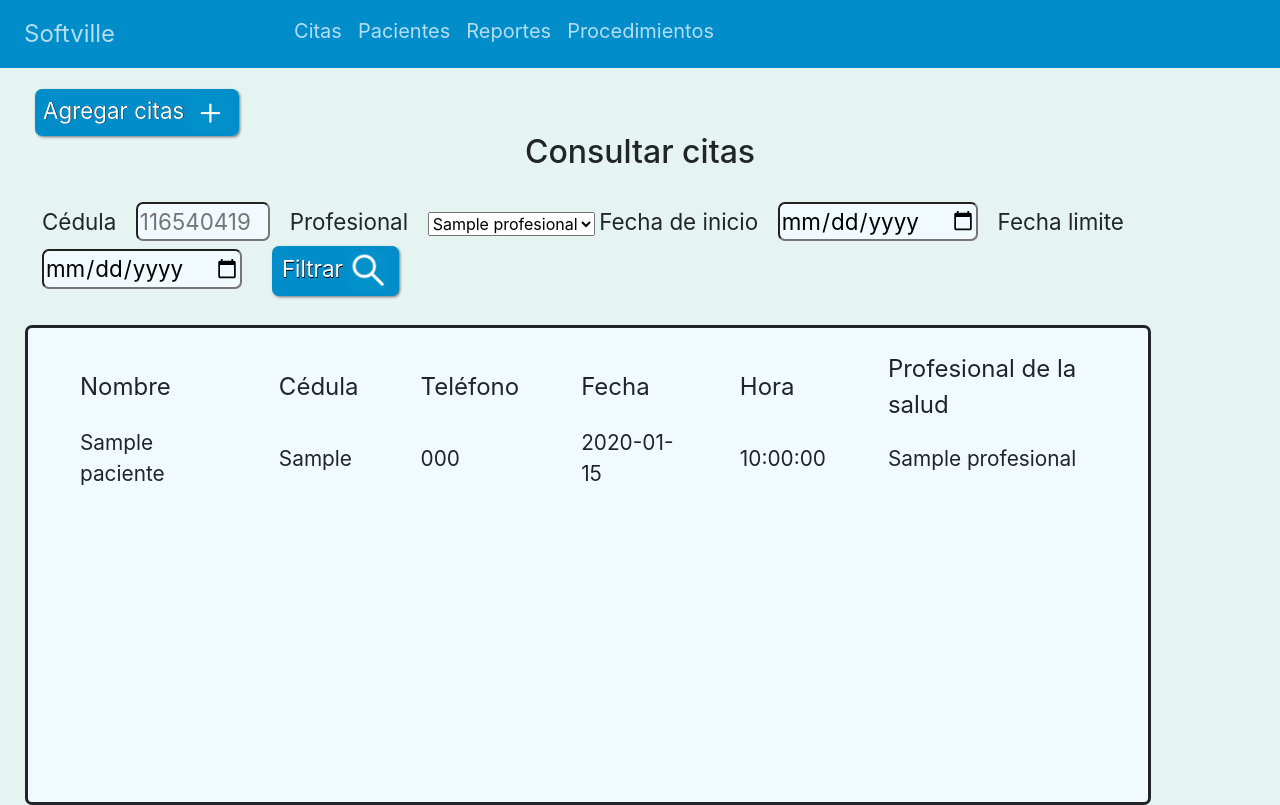
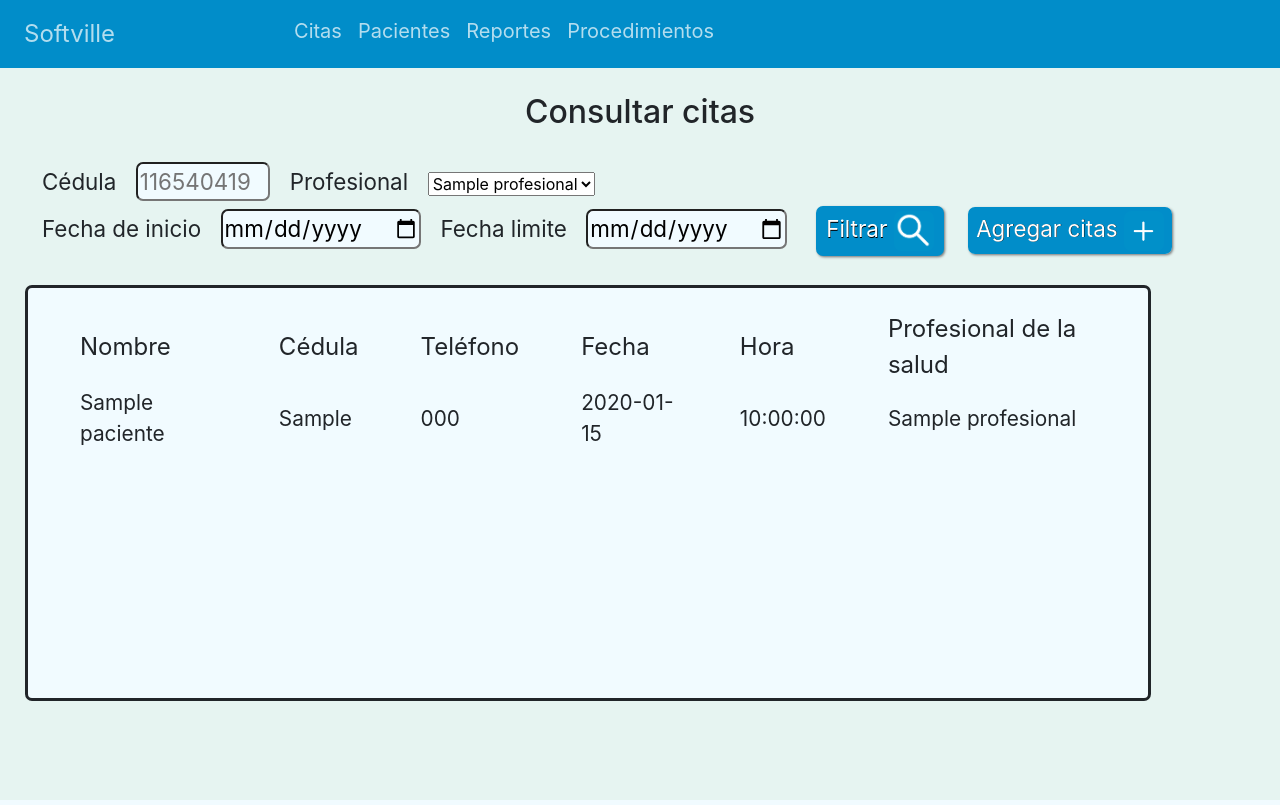
Before and after one commit to sebastianVUCR/Sukaritas, a PHP site: page /consultar-citas.php in a window 1280 px wide. Run offline with PHP 8.4, Linux system fonts and the light colour scheme; the visitor is signed in with stand-in values (Sample User, id 1); tables that the repository leaves empty hold one stand-in row (values such as "Sample post").

Commit message:
arreglo de interfaz

```diff
--- a/GestorCitas/Citas/consultar-citas.css
+++ b/GestorCitas/Citas/consultar-citas.css
@@ -78,7 +78,7 @@ td {
 #contenedor-tabla {
   padding: 20px;
   width: 88%;
-  height: 60%;
+  height: 52%;
   position: absolute;
   border: solid;
   overflow-y: auto;
--- a/GestorCitas/Citas/consultar-citas.php
+++ b/GestorCitas/Citas/consultar-citas.php
@@ -15,7 +15,6 @@
 	</head>
 	<body>
 		<header>
-		<a id="agregar"  href="registrar-citas.php">Agregar citas <img id="icono-agregar" src="icono-agregar.png" alt="icono-agregar"></a>
       <h1 id="titulo" style='margin-bottom:3.5%;'>Consultar citas</h1>
 
 
@@ -30,7 +29,7 @@
 
             </select>
 
-
+			<br>
             	<label>Fecha de inicio </label>
             	<input type="date" id="fecha-inicio" name="fecha-inicio" >
 
@@ -43,6 +42,7 @@
           <button type="submit" id="buscar" >
             Filtrar <img class="icono" id="icono-buscar" src="icono-buscar.png"></img>
           </button>
+		  <a id="agregar"  href="registrar-citas.php">Agregar citas <img id="icono-agregar" src="icono-agregar.png" alt="icono-agregar"></a>
 
         </fieldset>
        </form>
```
